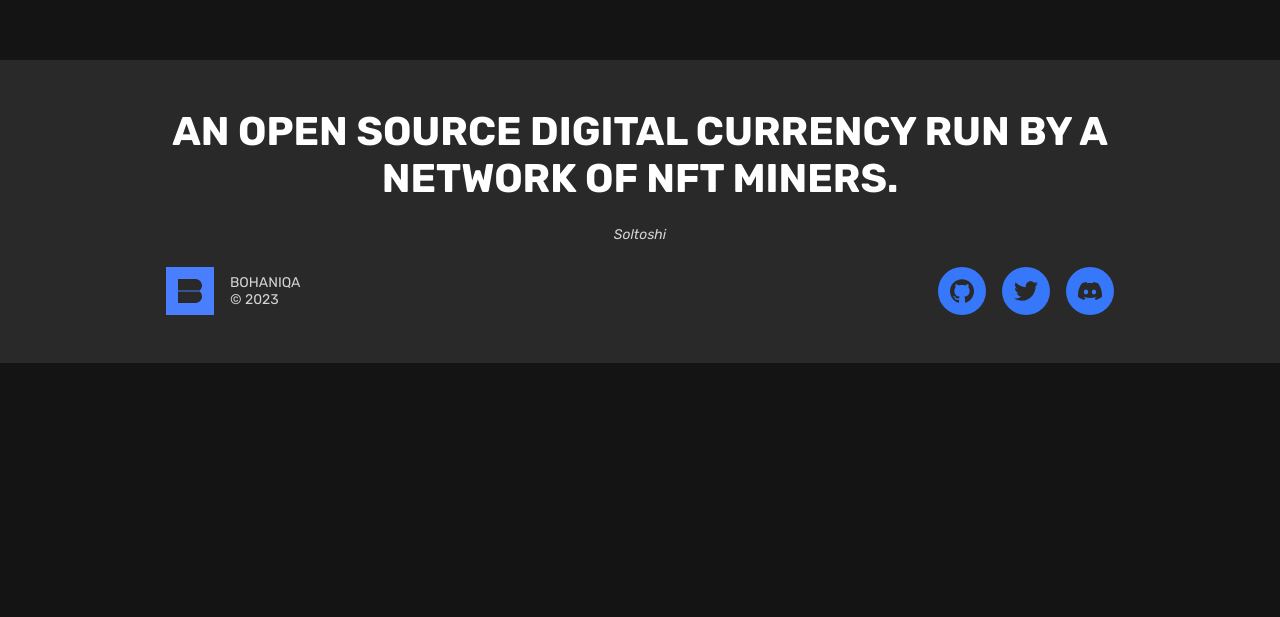
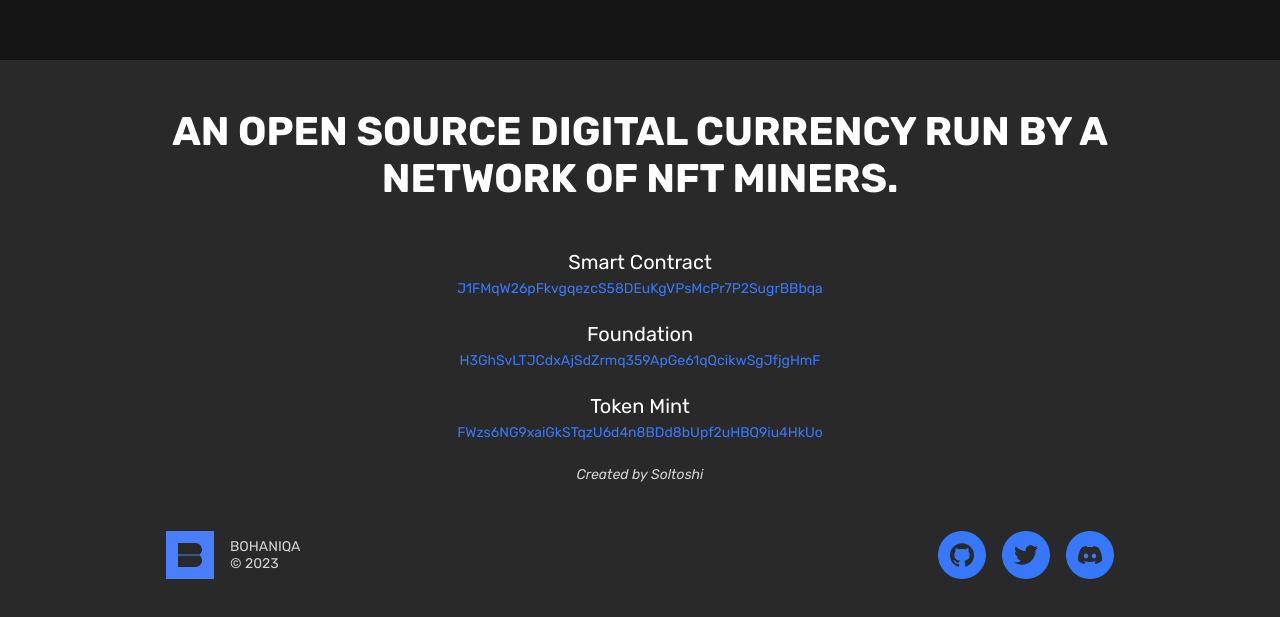
Before and after one commit to bohaniqa/website, a Next.js app: page / in a window 1280 px wide. Shown: the part 5540-6157 px from the top of the page. Before the commit the page ends 5903 px from the top, so only its background shows below. Built offline with nearby package versions, Linux system fonts and the light colour scheme.

Commit message:
Add addresses

```diff
--- a/pages/index.tsx
+++ b/pages/index.tsx
@@ -352,8 +352,26 @@ export default function Home() {
                     <h1 className="title">
                         AN OPEN SOURCE DIGITAL CURRENCY RUN BY A NETWORK OF NFT MINERS.
                     </h1>
+                    <div className="account">
+                        <p className="title">Smart Contract</p>
+                        <a target="_blank" title="Smart Contract" className="address" href="https://explorer.solana.com/address/J1FMqW26pFkvgqezcS58DEuKgVPsMcPr7P2SugrBBbqa">
+                           J1FMqW26pFkvgqezcS58DEuKgVPsMcPr7P2SugrBBbqa
+                        </a>
+                    </div>
+                    <div className="account">
+                        <p className="title">Foundation</p>
+                        <a target="_blank" title="Foundation" className="address" href="https://explorer.solana.com/address/H3GhSvLTJCdxAjSdZrmq359ApGe61qQcikwSgJfjgHmF">
+                            H3GhSvLTJCdxAjSdZrmq359ApGe61qQcikwSgJfjgHmF
+                        </a>
+                    </div>
+                    <div className="account">
+                        <p className="title">Token Mint</p>
+                        <a target="_blank" title="Token Mint" className="address" href="https://explorer.solana.com/address/FWzs6NG9xaiGkSTqzU6d4n8BDd8bUpf2uHBQ9iu4HkUo">
+                            FWzs6NG9xaiGkSTqzU6d4n8BDd8bUpf2uHBQ9iu4HkUo
+                        </a>
+                    </div>
                     <p className="creator">
-                        <i className="subtext">Soltoshi</i>
+                        <i className="subtext">Created by Soltoshi</i>
                     </p>
                     <footer className="subtext">
                         <div className="copyright">
--- a/styles/globals.css
+++ b/styles/globals.css
@@ -318,6 +318,7 @@ nav a {
 #footer .creator {
     text-align: center;
     font-size: 14px;
+    margin: 24px 0;
 }
 #footer footer {
     display: flex;
@@ -378,3 +379,16 @@ nav a {
 .countdown .separator {
     margin: 0px 8px;
 }
+
+.account {
+    margin: 24px auto;
+    text-align: center;
+}
+.account .title {
+    padding: 0!important;
+    margin: 0 0 0;
+}
+.account .address {
+    cursor: pointer;
+    font-size: 14px;
+}
```
